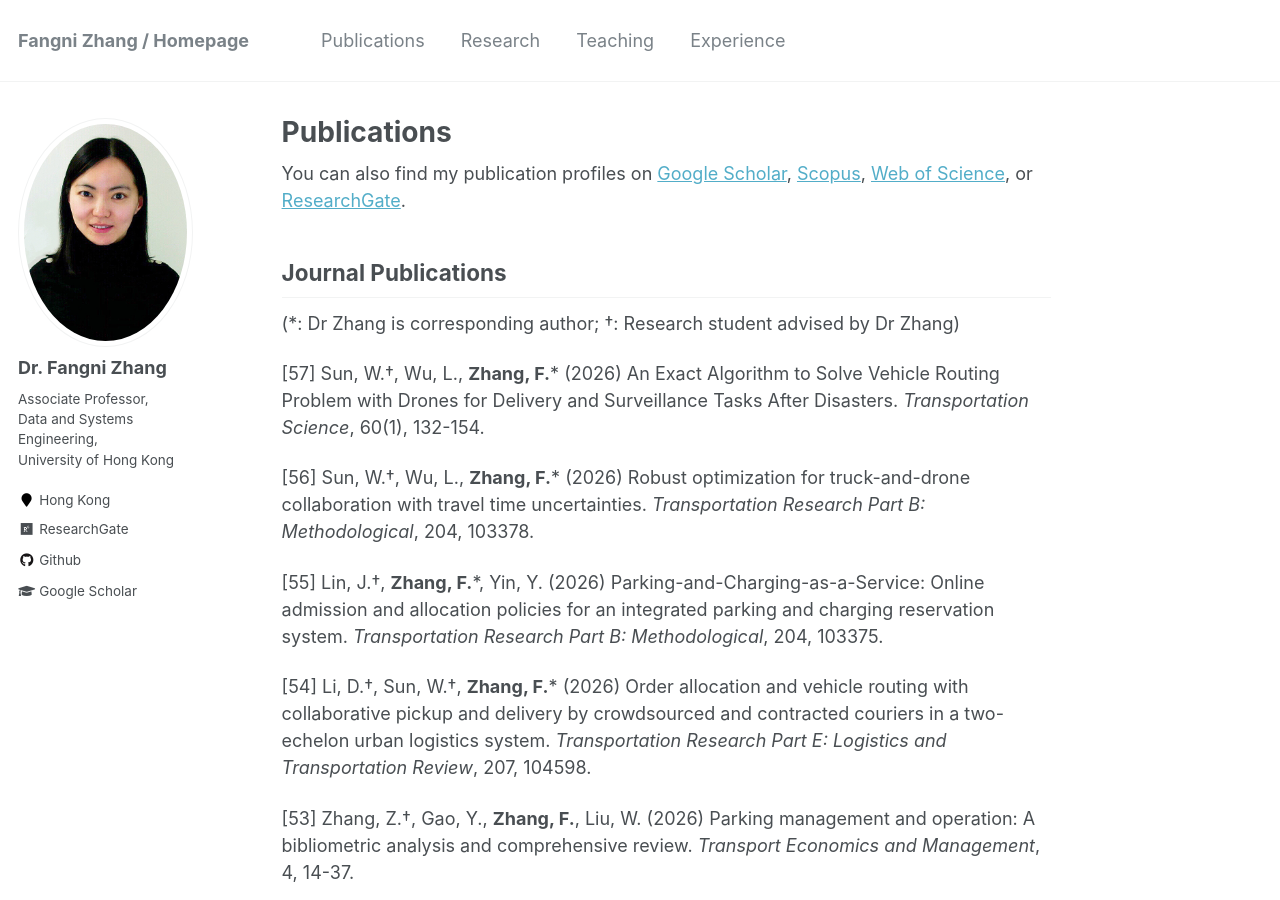
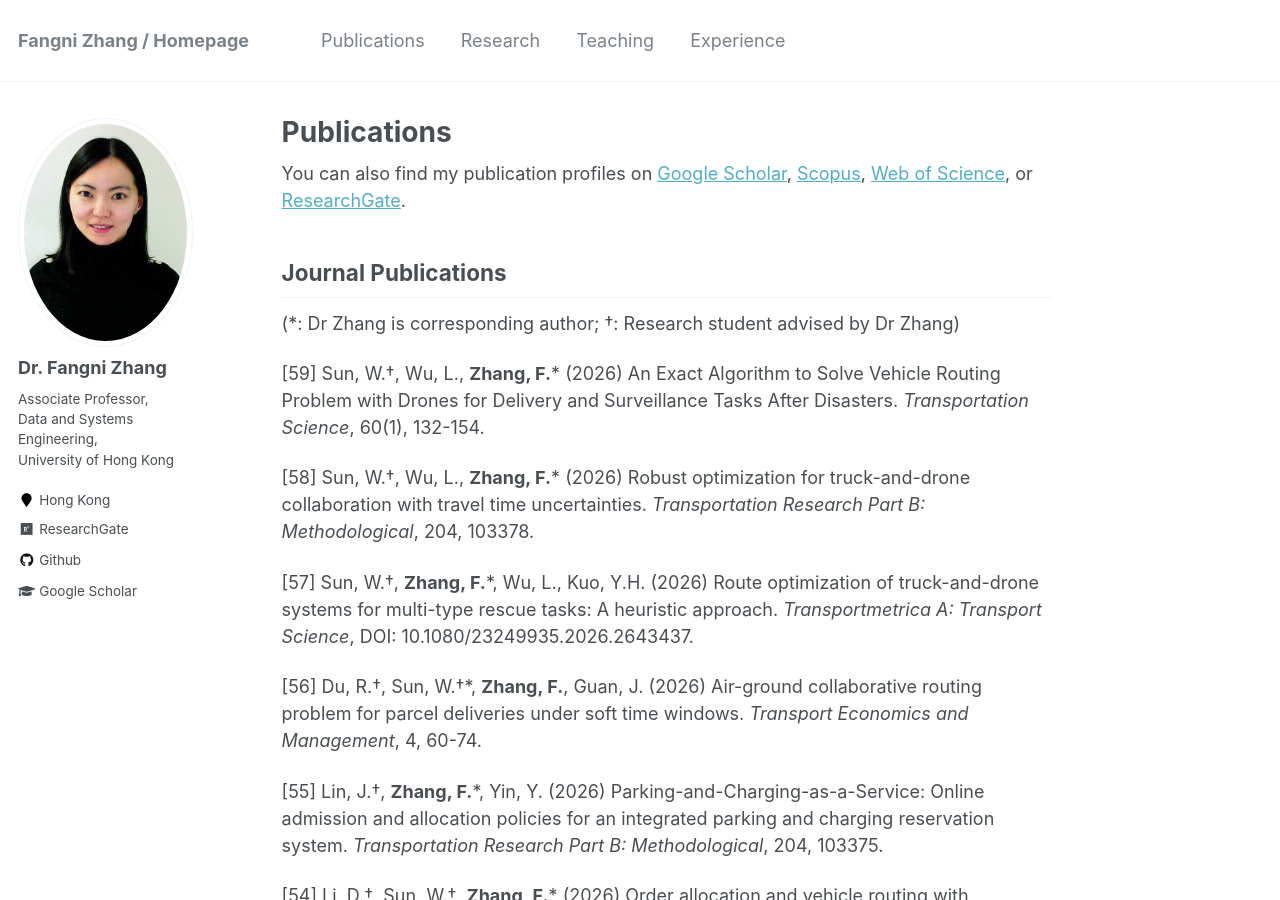
Before and after one commit to fangnizhang/fangnizhang.github.io, a Jekyll site: the page built from _pages/publications.md, in a window 1280 px wide and 900 px high. Built offline with Jekyll 4.4.1, drawn with Linux system fonts in a browser that asks for light colours.

Commit message:
Update publications.md

```diff
--- a/_pages/publications.md
+++ b/_pages/publications.md
@@ -20,9 +20,13 @@ Journal Publications
 ----------
 (*: Dr Zhang is corresponding author; †: Research student advised by Dr Zhang)
 
-[57] Sun, W.†, Wu, L., __Zhang, F.__* (2026) An Exact Algorithm to Solve Vehicle Routing Problem with Drones for Delivery and Surveillance Tasks After Disasters. _Transportation Science_, 60(1), 132-154.
+[59] Sun, W.†, Wu, L., __Zhang, F.__* (2026) An Exact Algorithm to Solve Vehicle Routing Problem with Drones for Delivery and Surveillance Tasks After Disasters. _Transportation Science_, 60(1), 132-154.
 
-[56] Sun, W.†, Wu, L., __Zhang, F.__* (2026) Robust optimization for truck-and-drone collaboration with travel time uncertainties. _Transportation Research Part B: Methodological_, 204, 103378.
+[58] Sun, W.†, Wu, L., __Zhang, F.__* (2026) Robust optimization for truck-and-drone collaboration with travel time uncertainties. _Transportation Research Part B: Methodological_, 204, 103378.
+
+[57] Sun, W.†, __Zhang, F.__*, Wu, L., Kuo, Y.H. (2026) Route optimization of truck-and-drone systems for multi-type rescue tasks: A heuristic approach. _Transportmetrica A: Transport Science_, DOI: 10.1080/23249935.2026.2643437.
+
+[56] Du, R.†, Sun, W.†*, __Zhang, F.__, Guan, J. (2026) Air-ground collaborative routing problem for parcel deliveries under soft time windows. _Transport Economics and Management_, 4, 60-74.
 
 [55] Lin, J.†, __Zhang, F.__*, Yin, Y. (2026) Parking-and-Charging-as-a-Service: Online admission and allocation policies for an integrated parking and charging reservation system. _Transportation Research Part B: Methodological_, 204, 103375.
 
```
